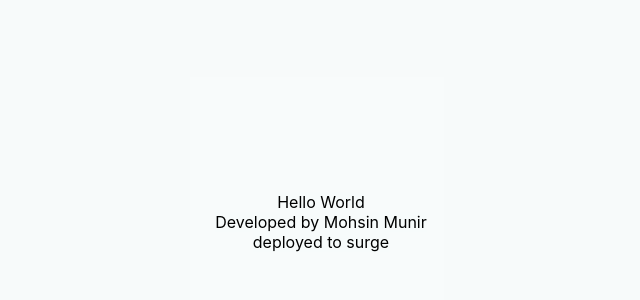
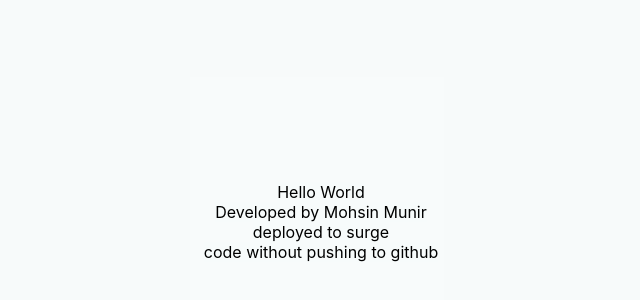
Before and after one commit to mohsin324/helloworld, a React (Create React App) app: page / in a window 1280 px wide. Shown: the part 178-478 px from the top of the page, without its empty margins (319-959 px from the left). Built offline with nearby package versions, Linux system fonts and the light colour scheme.

Commit message:
updated all files

```diff
--- a/src/App.js
+++ b/src/App.js
@@ -6,6 +6,7 @@
       <text>Hello World</text>
       <text>Developed by Mohsin Munir</text>
       <text>deployed to surge</text>
+      <text>code without pushing to github</text>
     </div>
   );
 }
```
